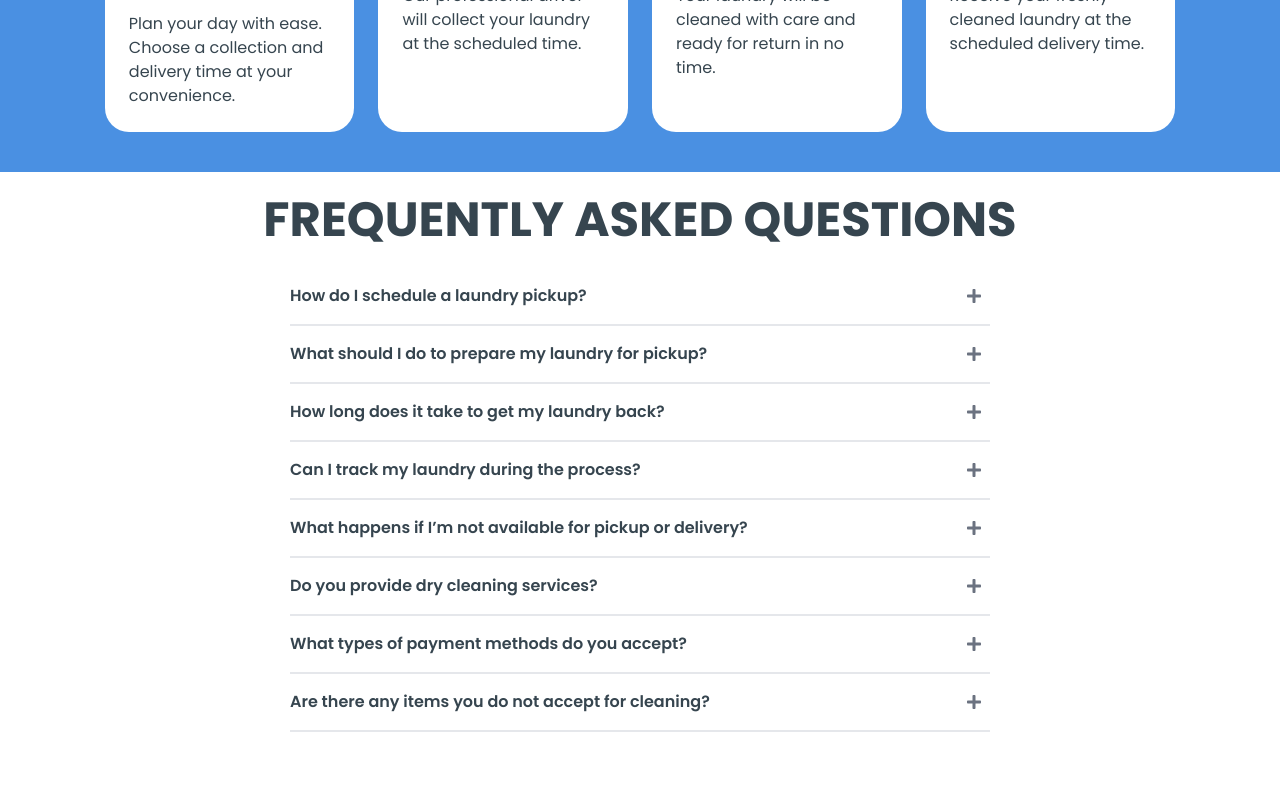
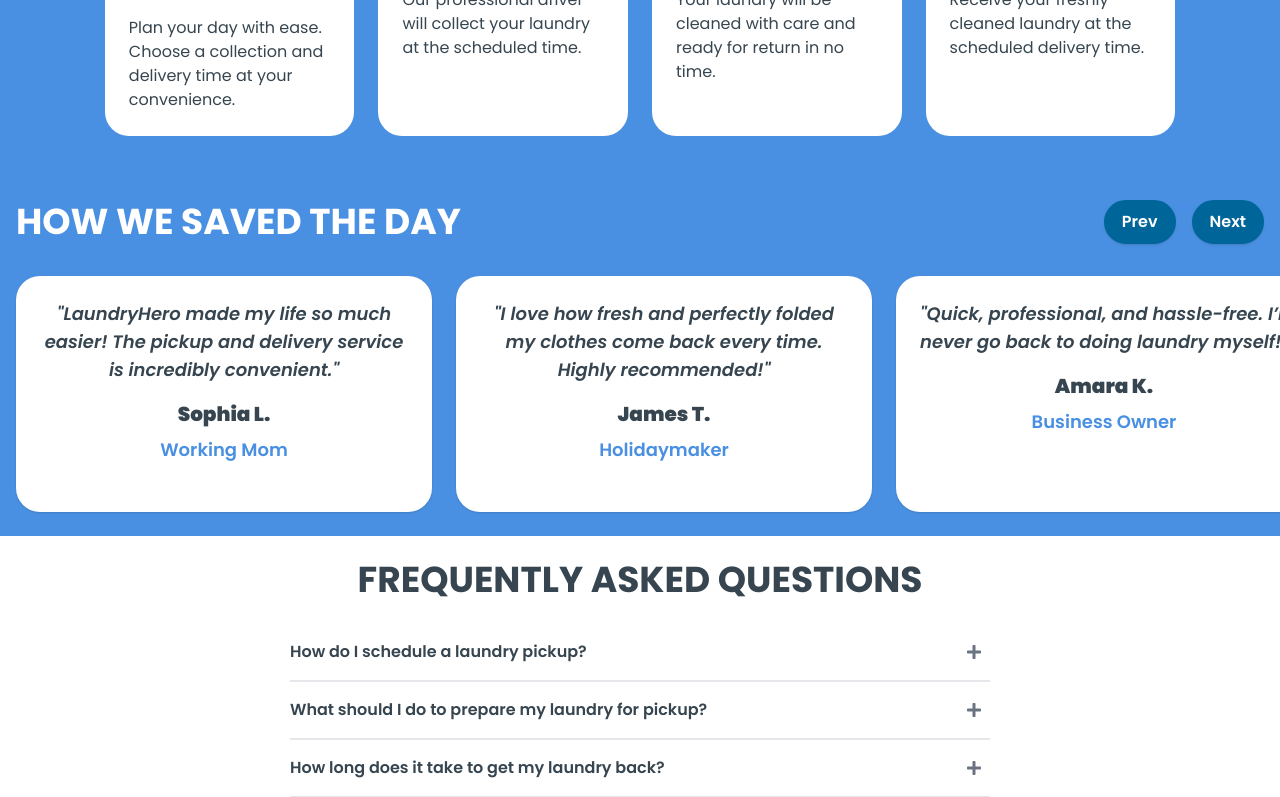
Before and after one commit to RicardoDS7/laundry-hero-landing-page, a Next.js app in the folder landing-page/: page / in a window 1280 px wide. Shown: the part 763-1560 px from the top of the page. Before the commit the page ends 1519 px from the top, so only its background shows below. Built offline with nearby package versions, Linux system fonts and the light colour scheme.

Commit message:
Changes to testimonials

```diff
--- a/landing-page/app/components/HowItWorks.tsx
+++ b/landing-page/app/components/HowItWorks.tsx
@@ -11,7 +11,7 @@
 
     {/* Content */}
     <div className="relative flex flex-col gap-8 w-full justify-center items-center py-10 px-4">
-        <h2 className="text-white font-bold text-3xl text-center">
+        <h2 className="text-white font-bold text-center">
           Take back your time. Leave the laundry to us.
         </h2>
 
--- /dev/null
+++ b/landing-page/app/components/TestimonialsCarousel.tsx
@@ -0,0 +1,136 @@
+import { useState, useEffect } from 'react';
+
+// Define the interface for a single testimonial
+interface Testimonals {
+    id: number;
+    testimonial: string;
+    name: string;
+    solutions: string;
+    featured_image: string; // Path or URL to the image
+  }
+
+  // Define the interface for Carousel props
+  interface CarouselProps {
+    testimonials: Testimonals[];
+  }
+
+export default function Carousel({testimonials}: CarouselProps) {
+
+  const [currentIndex, setCurrentIndex] = useState(0);
+  const [translateStyle, setTranslateStyle] = useState<{ [key: string]: string }>({});
+  const [startX, setStartX] = useState(0);
+  const [endX, setEndX] = useState(0);
+
+  const prevSlide = () => {
+    setCurrentIndex((prev) =>
+      prev === 0 ? testimonials.length - 1 : prev - 1
+    );
+  };
+
+  const nextSlide = () => {
+    setCurrentIndex((prev) =>
+      prev === testimonials.length - 1 ? 0 : prev + 1
+    );
+  };
+
+  useEffect(() => {
+    const screenWidth = window.innerWidth;
+    const gap = 24; // 24px gap between items
+    let baseTranslate: number;
+    let pixelOffset: number;
+
+    if (screenWidth >= 768 && screenWidth < 1024) {
+      // For medium screens and up (3 items in view)
+      baseTranslate = (currentIndex * 100) / 2;
+      pixelOffset = currentIndex * gap;
+    } else if (screenWidth >= 1024) {
+        // For medium screens and up (3 items in view)
+      baseTranslate = (currentIndex * 100) / 3;
+      pixelOffset = currentIndex * gap;
+    } else {
+      // For smaller screens (1 item in view)
+      baseTranslate = currentIndex * 85;
+      pixelOffset = currentIndex * gap;
+    }
+
+    // Set the translate style with a CSS variable
+    setTranslateStyle({
+      '--carousel-translate': `calc(-${baseTranslate}% - ${pixelOffset}px)`,
+    });
+  }, [currentIndex, testimonials.length]);
+
+  const handleTouchStart = (e: React.TouchEvent) => {
+    setStartX(e.touches[0].clientX);
+  };
+
+  const handleTouchMove = (e: React.TouchEvent) => {
+    setEndX(e.touches[0].clientX);
+  };
+
+  const handleTouchEnd = () => {
+    if (startX - endX > 50) {
+      nextSlide(); // Swipe left, go to next slide
+    }
+    if (startX - endX < -50) {
+      prevSlide(); // Swipe right, go to previous slide
+    }
+  };
+
+
+  return (
+    <div className="relative w-full flex flex-col md:flex-col gap-8 max-w-[1400px] mx-auto px-4"
+        onTouchStart={handleTouchStart}
+        onTouchMove={handleTouchMove}
+        onTouchEnd={handleTouchEnd}>
+        {/* Navigation Buttons */}
+        <div className='flex flex-row items-center justify-between'>
+            <h2 className='text-white'>How we saved the day</h2>
+            <div className='hidden md:block'>
+                <div className='flex flex-row justify-end gap-4'>
+                    <div className="relative left-0">
+                        <button
+                        onClick={prevSlide}
+                        className="bg-ibm-blue hover:bg-white hover:text-nice-blue border-ibm-blue hover:border-white px-4 py-2 border-2 shadow rounded-full text-white font-semibold transition-all duration-300"
+                        >
+                        Prev
+                        </button>
+                    </div>
+                    <div className="relative right-0">
+                        <button
+                        onClick={nextSlide}
+                        className="bg-ibm-blue hover:bg-white hover:text-nice-blue border-ibm-blue hover:border-white px-4 py-2 border-2 shadow rounded-full text-white font-semibold transition-all duration-300"
+                        >
+                        Next
+                        </button>
+                    </div>
+                </div>
+            </div>
+        </div>
+        {/* Carousel Content */}
+            <div
+            className="flex w-full gap-6 transition-transform duration-500"
+            style={{
+                transform: `translateX(var(--carousel-translate))`,
+                ...translateStyle,
+              }}
+            >
+            {testimonials.map((project) => (
+                <div
+                key={project.id}
+                className="relative flex flex-col w-[85%] md:w-1/2 lg:w-1/3 flex-shrink-0 shadow bg-colombiaBlue pb-6 rounded-3xl bg-white"
+                >
+                    {/* <Image className={'rounded-3xl w-full h-[250px] object-cover'} src={project.featured_image} alt={`${project.name} case study`} width={300} height={300} /> */}
+                    <div className='relative text-center p-6 space-y-2 justify-center items-center'>
+                        <p className="text-base md:text-lg text-charcoal italic font-semibold mb-4">&quot;{project.testimonial}&quot;</p>
+                        <p className="text-lg md:text-xl font-black text-charcoal">{project.name}</p>
+                        <p className="text-base md:text-lg text-paynesGray font-semibold text-nice-blue">{project.solutions}</p>
+
+                    </div>
+
+                </div>
+            ))}
+            </div>
+
+    </div>
+  );
+}
--- a/landing-page/app/components/TimeSlots.tsx
+++ b/landing-page/app/components/TimeSlots.tsx
@@ -17,7 +17,7 @@
       nextHourEnd.setHours(now.getHours() + 2, 0, 0, 0);
 
       // Check if nextHourStart is after 19:00
-      if (nextHourStart.getHours() >= 19) {
+      if (nextHourStart.getHours() >= 19 || nextHourStart.getHours() <= 6) {
         // Set nextHourStart to tomorrow at 07:00
         nextHourStart.setDate(nextHourStart.getDate() + 1); // Move to next day
         nextHourStart.setHours(7, 0, 0, 0); // Set to 07:00
--- a/landing-page/app/constants.ts
+++ b/landing-page/app/constants.ts
@@ -62,3 +62,43 @@
     answer: "Yes, we do not accept items like heavily soiled garments, hazardous materials, or items requiring special care beyond our service scope. Please check our guidelines for more details.",
     },
   ];
+
+  export const TESTIMONIALS = [
+
+      {
+        id: 1,
+        testimonial: "LaundryHero made my life so much easier! The pickup and delivery service is incredibly convenient.",
+        name: "Sophia L.",
+        solutions: "Working Mom",
+        featured_image: "https://example.com/images/sophia.jpg", // Replace with actual image URL
+      },
+      {
+        id: 2,
+        testimonial: "I love how fresh and perfectly folded my clothes come back every time. Highly recommended!",
+        name: "James T.",
+        solutions: "Holidaymaker",
+        featured_image: "https://example.com/images/james.jpg", // Replace with actual image URL
+      },
+      {
+        id: 3,
+        testimonial: "Quick, professional, and hassle-free. I’ll never go back to doing laundry myself!",
+        name: "Amara K.",
+        solutions: "Business Owner",
+        featured_image: "https://example.com/images/amara.jpg", // Replace with actual image URL
+      },
+      {
+        id: 4,
+        testimonial: "I needed my suit dry-cleaned urgently, and LaundryHero delivered on time with exceptional quality!",
+        name: "Ethan M.",
+        solutions: "Student",
+        featured_image: "https://example.com/images/ethan.jpg", // Replace with actual image URL
+      },
+      {
+        id: 5,
+        testimonial: "Their subscription service is perfect for my busy schedule. My weekly laundry is now stress-free!",
+        name: "Olivia R.",
+        solutions: "Airbnb Host",
+        featured_image: "https://example.com/images/olivia.jpg", // Replace with actual image URL
+      }
+
+  ];
--- a/landing-page/app/globals.css
+++ b/landing-page/app/globals.css
@@ -30,7 +30,7 @@
 }
 
 h2 {
-  @apply text-2xl md:text-3xl lg:text-4xl xl:text-5xl;
+  @apply text-2xl md:text-2xl lg:text-3xl xl:text-4xl;
   @apply uppercase;
   @apply font-bold;
   @apply text-charcoal;
--- a/landing-page/app/page.tsx
+++ b/landing-page/app/page.tsx
@@ -3,7 +3,9 @@
 import Hero from "./components/Hero";
 import HowItWorks from "./components/HowItWorks";
 import NavBar from "./components/NavBar";
+import Carousel from "./components/TestimonialsCarousel";
 import { FAQs } from "./constants";
+import { TESTIMONIALS } from "./constants";
 
 export default function Home() {
   return (
@@ -29,8 +31,11 @@
 
       </section>
 
-      <section id="testimonials-section">
-
+      <section id="testimonials-section" className="bg-nice-blue">
+        <div className="block overflow-hidden py-6">
+          <Carousel
+          testimonials={TESTIMONIALS}/>
+      </div>
       </section>
 
       <section id="faqs-section" className="py-6">
```
